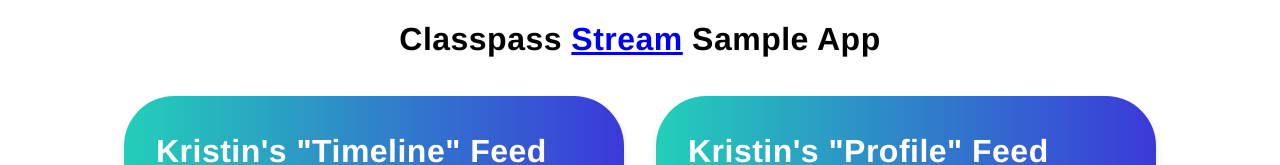
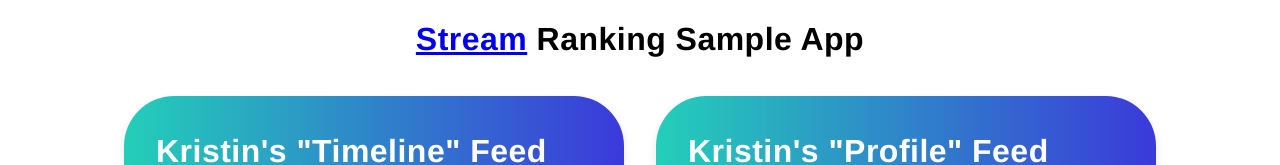
Before and after one commit to kenhoff/stream-ranking-sample-app, a website: page index.html in a window 1280 px wide. Shown: the top 165 px of the page. Drawn offline with nearby package versions, Linux system fonts and the light colour scheme; no server answers.

Commit message:
fixing ranked feed

```diff
--- a/index.html
+++ b/index.html
@@ -1,9 +1,8 @@
 <!DOCTYPE html>
-<!-- Did you ever hear the tragedy of Darth Plagueis The Wise? I thought not. It’s not a story the Jedi would tell you. It’s a Sith legend. Darth Plagueis was a Dark Lord of the Sith, so powerful and so wise he could use the Force to influence the midichlorians to create life… He had such a knowledge of the dark side that he could even keep the ones he cared about from dying. The dark side of the Force is a pathway to many abilities some consider to be unnatural. He became so powerful… the only thing he was afraid of was losing his power, which eventually, of course, he did. Unfortunately, he taught his apprentice everything he knew, then his apprentice killed him in his sleep. Ironic. He could save others from death, but not himself. -->
 <html>
     <head>
         <meta charset="utf-8">
-        <title>Classpass Stream Sample App</title>
+        <title>Stream Ranking Sample App</title>
         <script src="https://cdnjs.cloudflare.com/ajax/libs/superagent/3.6.3/superagent.min.js" integrity="sha256-HOyWQge8jnElRaCN84NixFwlDE43tm6pmh5sf9VjoX0=" crossorigin="anonymous"></script>
         <script src="https://cdnjs.cloudflare.com/ajax/libs/moment.js/2.19.1/moment.min.js" integrity="sha256-zG8v+NWiZxmjNi+CvUYnZwKtHzFtdO8cAKUIdB8+U9I=" crossorigin="anonymous"></script>
         <style media="screen">
@@ -76,7 +75,7 @@
         </style>
     </head>
     <body>
-        <h1>Classpass <a href="http://getstream.io" target="_blank">Stream</a> Sample App</h1>
+        <h1><a href="http://getstream.io" target="_blank">Stream</a> Ranking Sample App</h1>
         <div class="feeds">
             <div class="feed">
                 <div class="header">
@@ -248,6 +247,7 @@
             var updateTimelineFeed = function(userID) {
                 document.getElementById(userID + '-timeline').innerHTML = "updating feed..."
                 request.get("/get-timeline/" + userID).end(function(err, res) {
+                    console.log(res.body.results);
                     // console.log(res.body);
                     document.getElementById(userID + '-timeline').innerHTML = ""
                     for (var i = 0; i < res.body.results.length; i++) {
--- a/package.json
+++ b/package.json
@@ -1,5 +1,5 @@
 {
-  "name": "classpass-stream-sample-app",
+  "name": "stream-ranking-sample-app",
   "version": "1.0.0",
   "description": "",
   "main": "server.js",
--- a/server.js
+++ b/server.js
@@ -18,12 +18,12 @@
     var userTimelineFeed = client.feed("timeline", req.params.userID)
     userTimelineFeed.get({
         limit: 10,
-        // ranking: "popularity",
+        ranking: "popularity",
         time: new Date()
     }).then(results => {
-        console.log(results.results[1].activities);
         res.send(results)
     }).catch(err => {
+        console.log(err);
         res.status(500).send(err)
     })
 })
```
Also changed, not shown: 2 other files.
